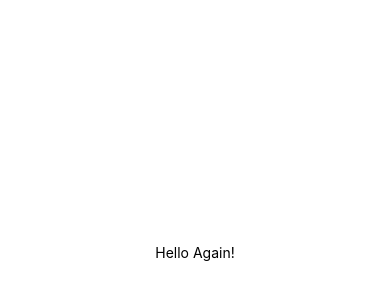
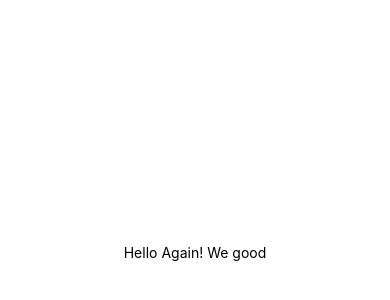
Before and after one commit to benNjogu/nft-market-place, a React Native app: screen / in a window 390 px wide. Shown: the part 170-470 px from the top of the page. Built offline with nearby package versions, Linux system fonts and the light colour scheme.

Commit message:
dependency bug fixed

```diff
--- a/App.js
+++ b/App.js
@@ -1,9 +1,12 @@
+import { createStackNavigator } from "@react-navigation/stack";
+import { NavigationContainer, DefaultTheme } from "@react-navigation/native";
+import { useFonts } from "expo-font";
 import { StyleSheet, Text, View } from "react-native";
 
 export default function App() {
   return (
     <View style={styles.container}>
-      <Text>Hello Again!</Text>
+      <Text>Hello Again! We good</Text>
     </View>
   );
 }
```
Also changed, not shown: package.json (+9 -1 lines), 1 other file (tests, documents, lock files or other folders).
